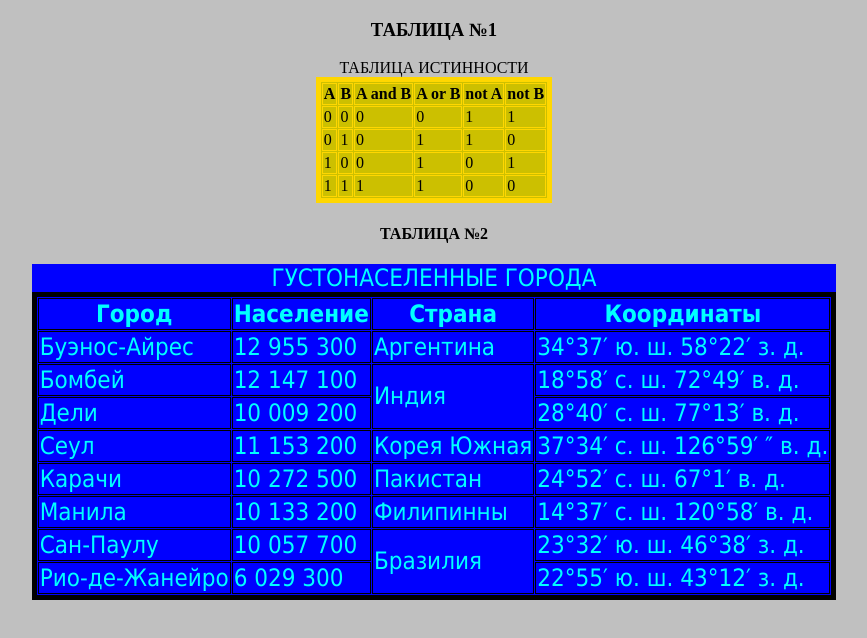
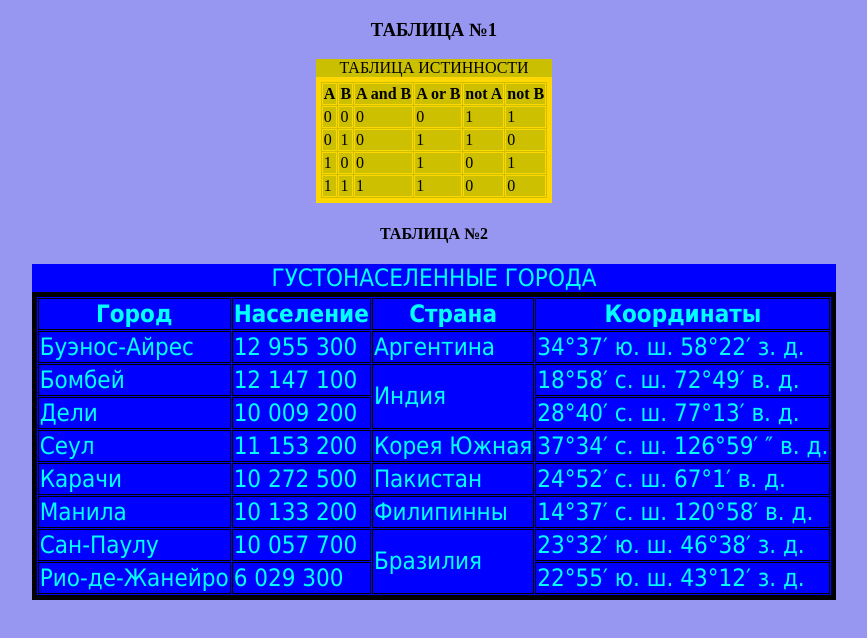
Before and after one commit to Hamlet228/Lab2.github.io, a plain HTML site: page index.html in a window 1280 px wide. Shown: the whole page, without its empty margins (206-1073 px from the left). Drawn offline with Linux system fonts and the light colour scheme.

Commit message:
Update index.html

```diff
--- a/index.html
+++ b/index.html
@@ -4,11 +4,11 @@
 <meta http-equiv="Content-Type" content="text/html; charset=utf-8">
 <title>Таблица в HTML</title>
 </head>
-<body BGCOLOR="#C0C0C0">
+<body BGCOLOR="#9796f0">
 <h3 ALIGN=CENTER>ТАБЛИЦА №1</h3>
 
 <TABLE ALIGN=CENTER BORDER ="5" BGCOLOR=CCC00 CELLPADDING =1 CELLSPACING=1 BORDERCOLOR=GOLD>
-<caption style=background-color:cccc00>ТАБЛИЦА ИСТИННОСТИ</caption>
+<caption style=background-color:#CABF00>ТАБЛИЦА ИСТИННОСТИ</caption>
 <THEAD><TR><TH><B>A</B></TH><TH><B>B</B></TH><TH><B>A and B</B></TH>
 <TH><B>A or B</B></TH><TH><B>not A</B></TH><TH><B>not B</B></TH></TR></THEAD>
 <TBODY><TR><TD>0</TD><TD>0</TD><TD>0</TD><TD>0</TD><TD>1</TD><TD>1</TD></TR>
```
